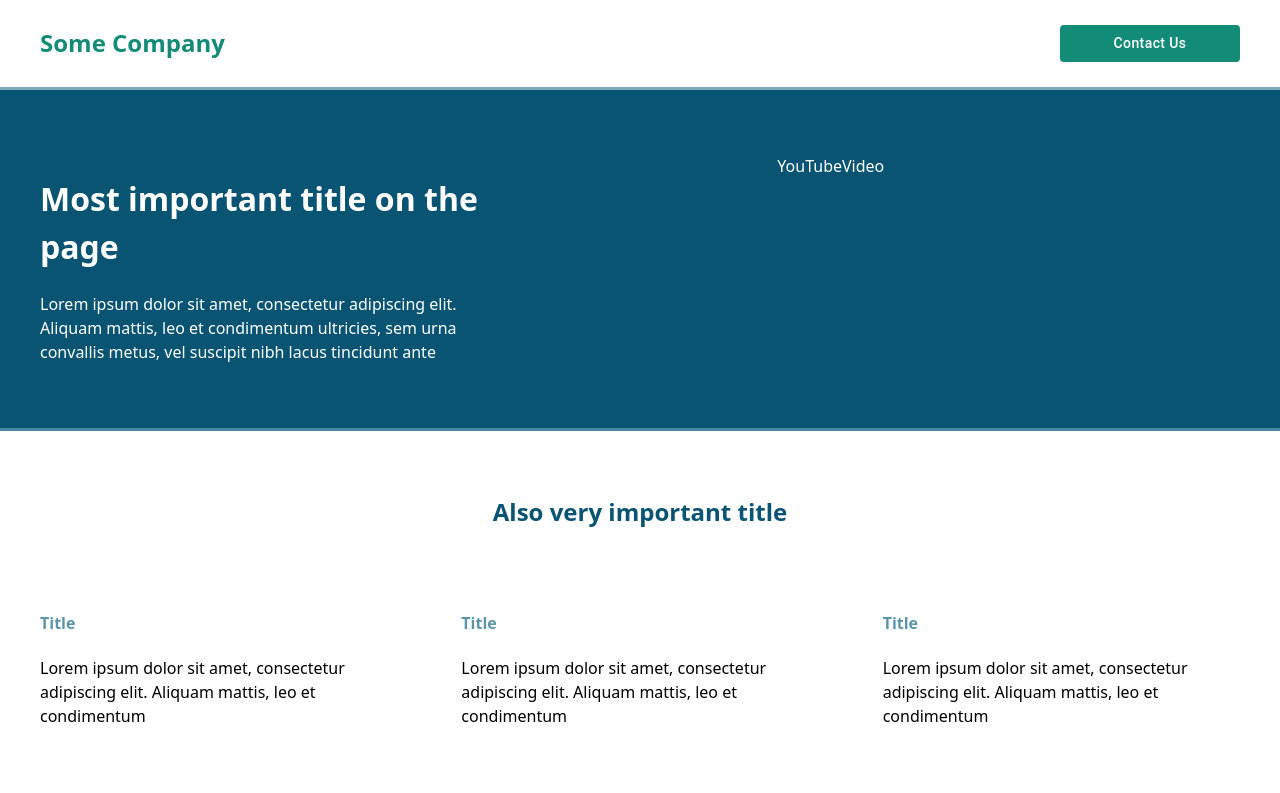
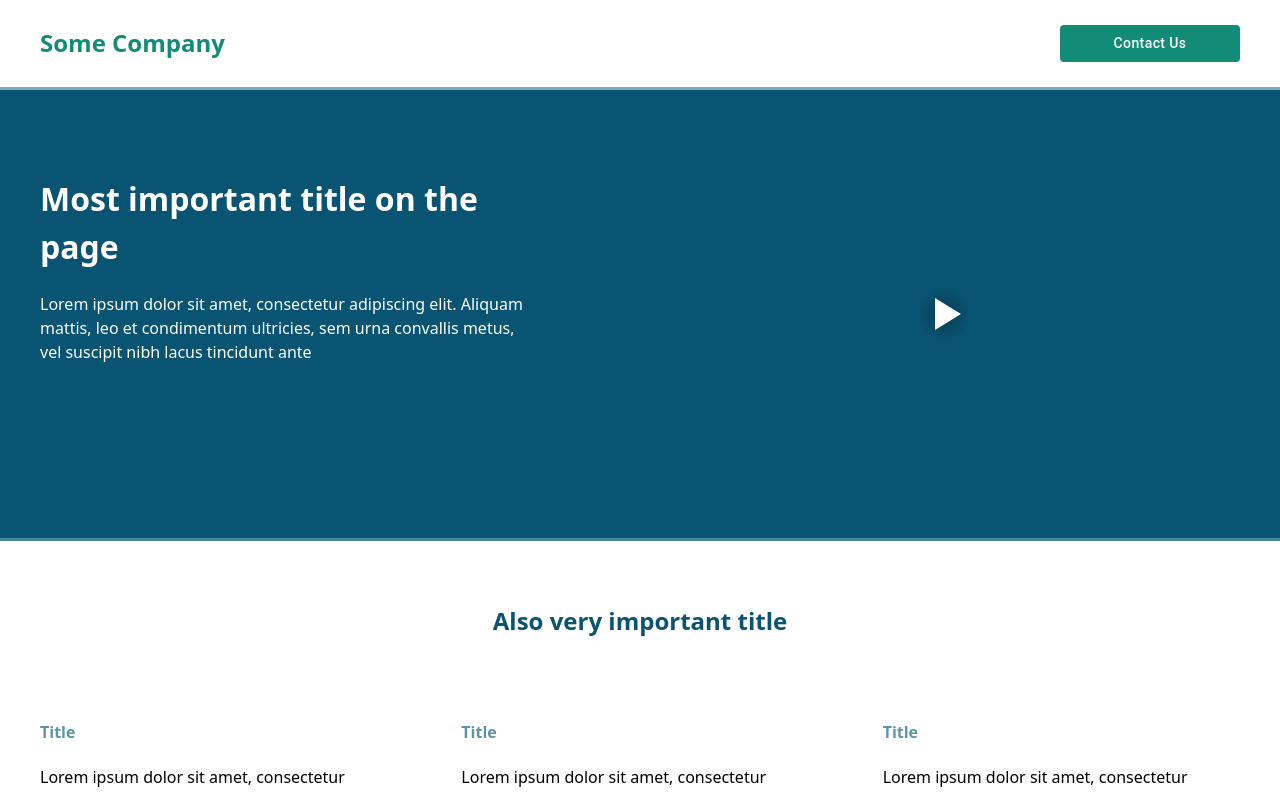
Before and after one commit to KruTatiana/test_task-react, a React (Vite) app in the folder client/: page / in a window 1280 px wide. Shown: the top 793 px of the page. Built offline with nearby package versions, Linux system fonts and the light colour scheme; no server answers.

Commit message:
Video integrated

```diff
--- a/client/package.json
+++ b/client/package.json
@@ -16,6 +16,7 @@
     "react": "^19.1.0",
     "react-dom": "^19.1.0",
     "react-hook-form": "^7.56.2",
+    "react-player": "^2.16.0",
     "react-router-dom": "^7.6.0"
   },
   "devDependencies": {
--- a/client/src/components/ContactUsPage/index.tsx
+++ b/client/src/components/ContactUsPage/index.tsx
@@ -25,7 +25,7 @@ export const ContactUsPage = () => {
     reset()
   }
 
-  const sucsessmesage = "sucsess";
+  const sucsessmesage = "";
 
   return (
     <MainPageContainer $colored>
--- a/client/src/components/HomePage/index.tsx
+++ b/client/src/components/HomePage/index.tsx
@@ -1,4 +1,5 @@
 import { ContactUsButton } from "../ContactUsButton";
+import { VideoComponent } from "../VideoComponent";
 import { MainPageContainer} from "./styled";
 import { GridStyled, HeaderTwo  } from "../styled";
 import { Grid, Stack } from "@mui/material";
@@ -6,14 +7,14 @@ import { Grid, Stack } from "@mui/material";
 export const HomePage = () => {
   return (
     <MainPageContainer>
-      <GridStyled container spacing={8} padding={'5% 0'} justifyContent={'center'} borderBottom={'solid rgba(91, 149, 170, 0.8) 3px'}>
+      <GridStyled container spacing={2} padding={'5% 0'} justifyContent={'center'} borderBottom={'solid rgba(91, 149, 170, 0.8) 3px'}>
         <Stack width={1200} direction={"row"} paddingX={'3%'} sx={{justifyContent:"space-between"} }>
           <Grid size={5}>
             <h1>Most important title on the page</h1>
             <article>Lorem ipsum dolor sit amet, consectetur adipiscing elit. Aliquam mattis, leo et condimentum ultricies, sem urna convallis metus, vel suscipit nibh lacus tincidunt ante</article>
           </Grid>
-          <Grid size={5} justifySelf={'end'}>
-            <div>YouTubeVideo</div>
+          <Grid size={6} justifySelf={'end'}>
+            <VideoComponent />
           </Grid>
         </Stack>
       </GridStyled>
--- /dev/null
+++ b/client/src/components/VideoComponent/index.tsx
@@ -0,0 +1,16 @@
+import { Fragment } from "react/jsx-runtime"
+import ReactPlayer from "react-player/youtube"
+
+export const VideoComponent = () => {
+  return (
+    <Fragment>
+      <ReactPlayer
+        light
+        url={"https://www.youtube.com/watch?v=dQw4w9WgXcQ"}
+        width={"100%"}
+        height={"320px"}
+        playing
+      />
+    </Fragment>
+  )
+}
```
Also changed, not shown: 1 other file (tests, documents, lock files or other folders).
